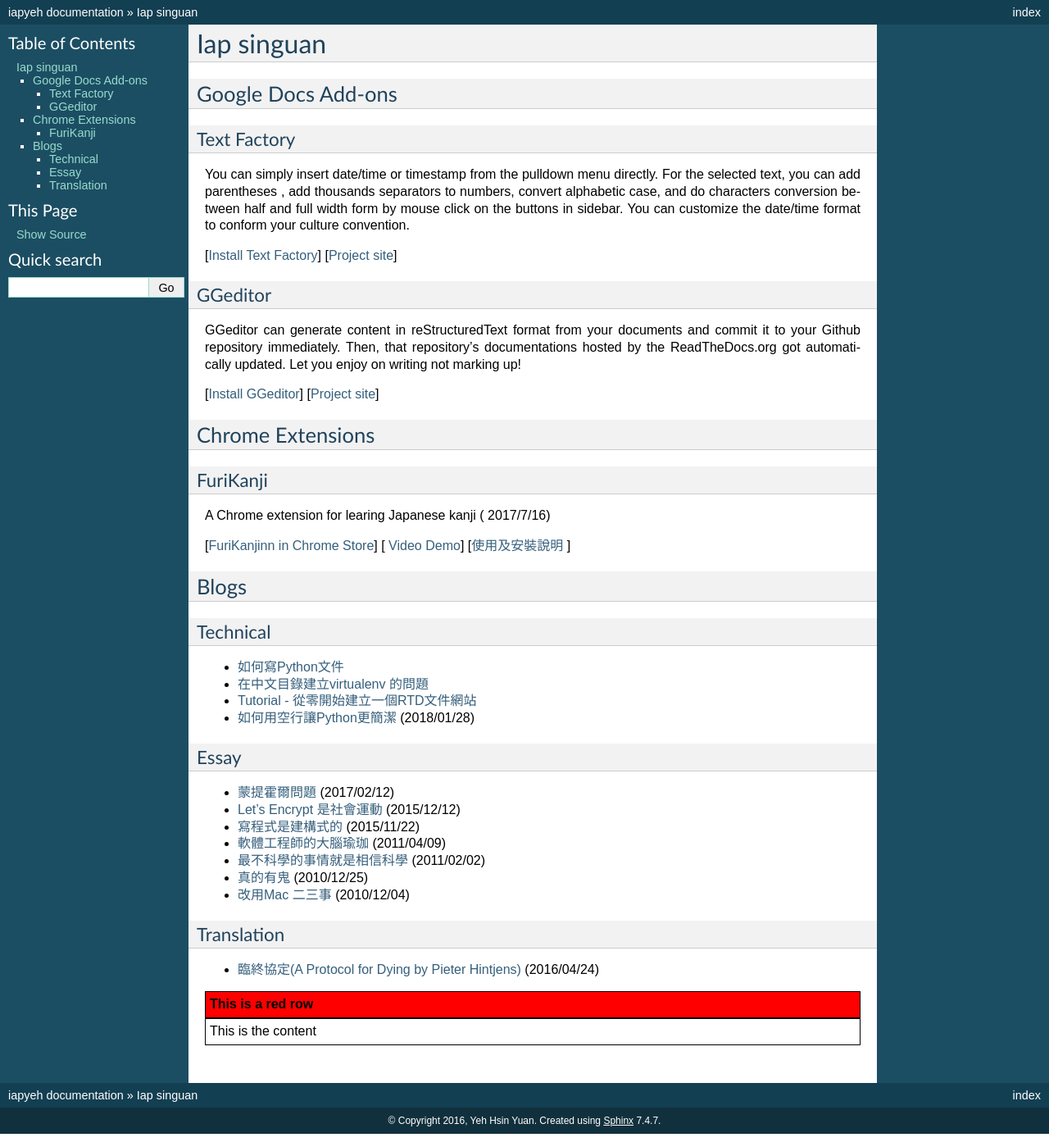
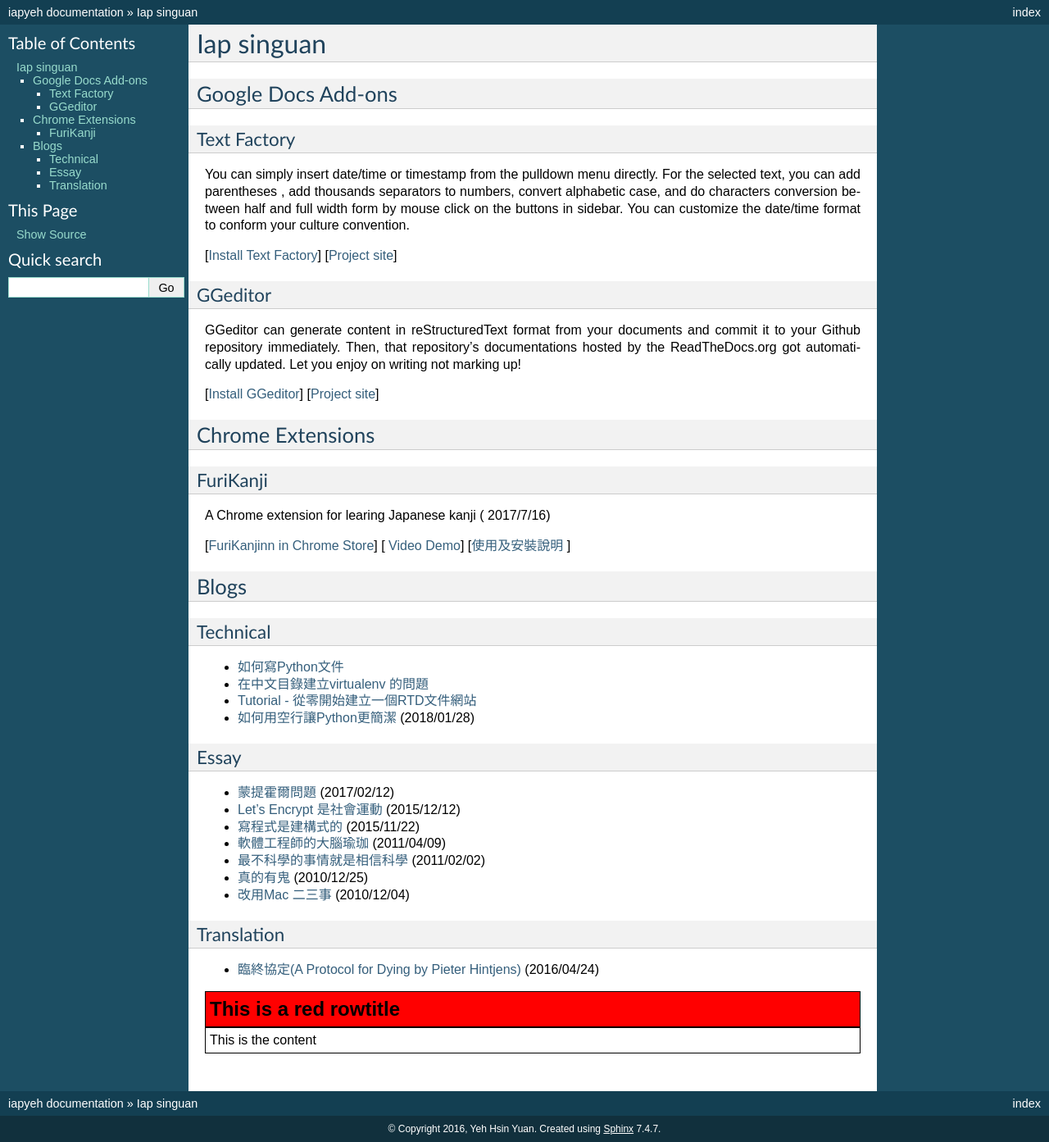
Before and after one commit to iapyeh/iapyeh, a Sphinx documentation site: the page built from docs/index.rst, in a window 1280 px wide. Shown: the whole page at 82% size. Built offline with Sphinx 7.4.7, drawn with Linux system fonts in a browser that asks for light colours.

Commit message:
Google Docs reST Editor@2019-6-8 20:5:38

```diff
--- a/docs/index.rst
+++ b/docs/index.rst
@@ -96,7 +96,7 @@
 
     <table cellspacing="0" cellpadding="0" style="width:100%">
     <thead>
-    <tr><th style="background-color:#ff0000;vertical-align:Top;padding-top:5px;padding-bottom:5px;padding-left:5px;padding-right:5px;border:solid 1px #000000"><p> This is a red row</p></th></tr>
+    <tr><th style="background-color:#ff0000;vertical-align:Top;padding-top:5px;padding-bottom:5px;padding-left:5px;padding-right:5px;border:solid 1px #000000"><p style="font-size:24px"><span  style="font-size:24px"> This is a red rowtitle</span></p></th></tr>
     </thead><tbody>
     <tr><td style="vertical-align:Top;padding-top:5px;padding-bottom:5px;padding-left:5px;padding-right:5px;border:solid 1px #000000"><p>This is the content</p></td></tr>
     </tbody></table>
```
